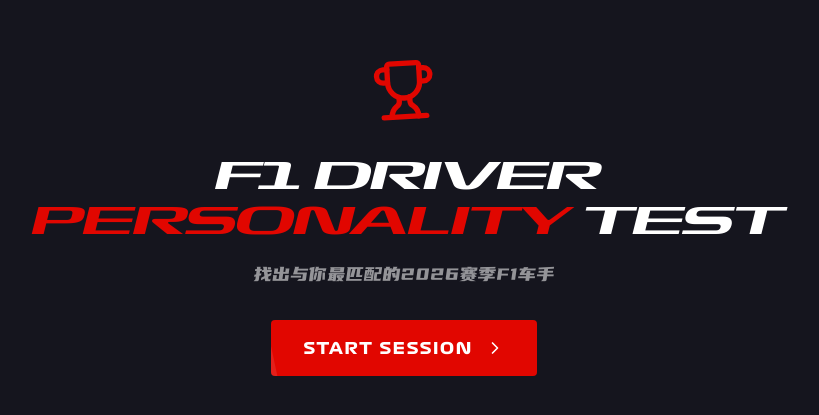
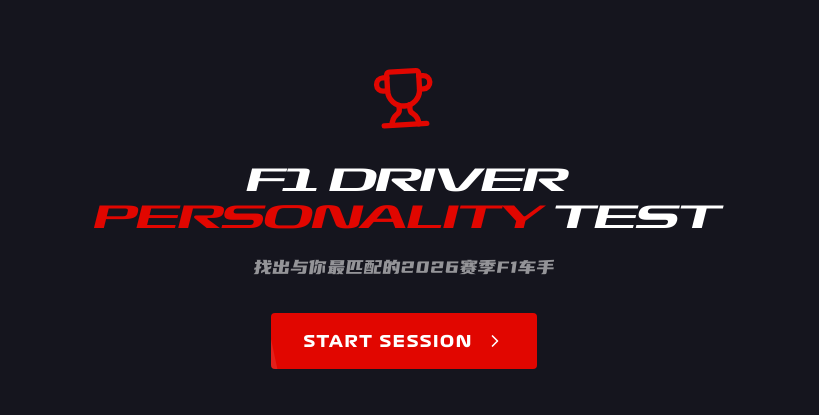
Before and after one commit to Hermanestz/F1-Driver-Personality-Test-, a React (Vite) app: page / in a window 1280 px wide. Shown: the part 183-598 px from the top of the page, without its empty margins (236-1055 px from the left). Built offline with nearby package versions, Linux system fonts and the light colour scheme.

Commit message:
Fix bugs

```diff
--- a/src/App.tsx
+++ b/src/App.tsx
@@ -221,7 +221,7 @@
               </div>
 
               <div className="space-y-4">
-                <h1 className="text-3xl md:text-4xl font-black italic tracking-tighter leading-tight text-center">
+                <h1 className="text-2xl md:text-3xl font-black italic tracking-tighter leading-tight text-center">
                   F1 Driver <br />
                   <span className="text-f1-red">Personality</span> Test
                 </h1>
```
